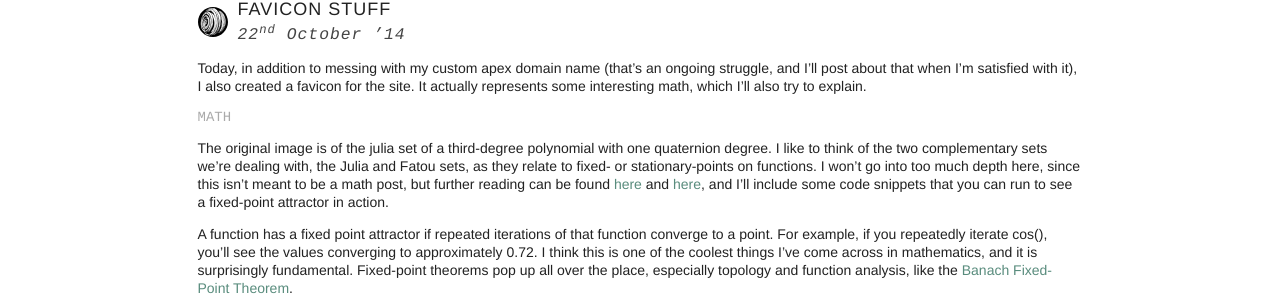
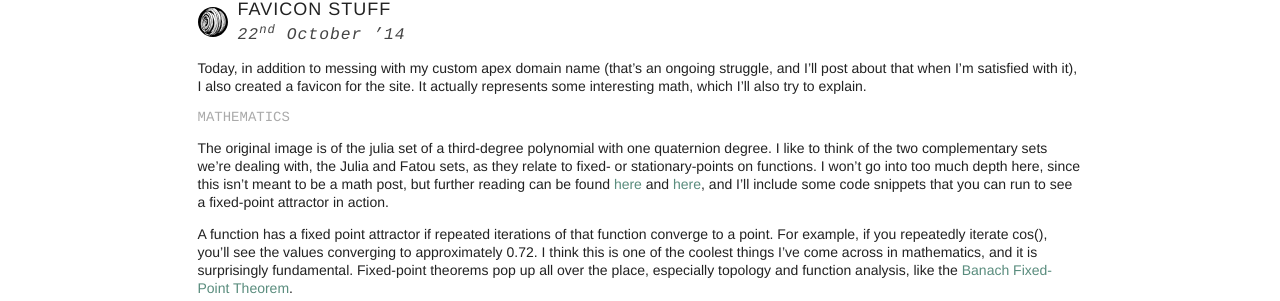
Before and after one commit to neilvyas/neilvyas.github.io, a Jekyll site: the page built from _posts/2014-10-22-favicon.markdown, in a window 1280 px wide and 900 px high. Shown: the part 153-454 px from the top of the window. Built offline with Jekyll 4.4.1, drawn with Linux system fonts in a browser that asks for light colours.

Commit message:
amended tags on post to match header

```diff
--- a/_posts/2014-10-22-favicon.markdown
+++ b/_posts/2014-10-22-favicon.markdown
@@ -4,12 +4,12 @@
 date:   2014-10-22 14:27:00
 categories: general graphics
 location: Austin, Texas
-tags: beginning graphics
+tags: beginning graphics mathematics
 ---
 
 Today, in addition to messing with my custom apex domain name (that's an ongoing struggle, and I'll post about that when I'm satisfied with it), I also created a favicon for the site. It actually represents some interesting math, which I'll also try to explain.
 
-##MATH
+##MATHEMATICS
 The original image is of the julia set of a third-degree polynomial with one quaternion degree. I like to think of the two complementary sets we're dealing with, the Julia and Fatou sets, as they relate to fixed- or stationary-points on functions. I won't go into too much depth here, since this isn't meant to be a math post, but further reading can be found [here](http://en.wikipedia.org/wiki/Julia_set) and [here](http://mathworld.wolfram.com/JuliaSet.html), and I'll include some code snippets that you can run to see a fixed-point attractor in action.
 
 A function has a fixed point attractor if repeated iterations of that function converge to a point. For example, if you repeatedly iterate cos(), you'll see the values converging to approximately 0.72. I think this is one of the coolest things I've come across in mathematics, and it is surprisingly fundamental. Fixed-point theorems pop up all over the place, especially topology and function analysis, like the [Banach Fixed-Point Theorem](http://en.wikipedia.org/wiki/Banach_fixed-point_theorem).
```
